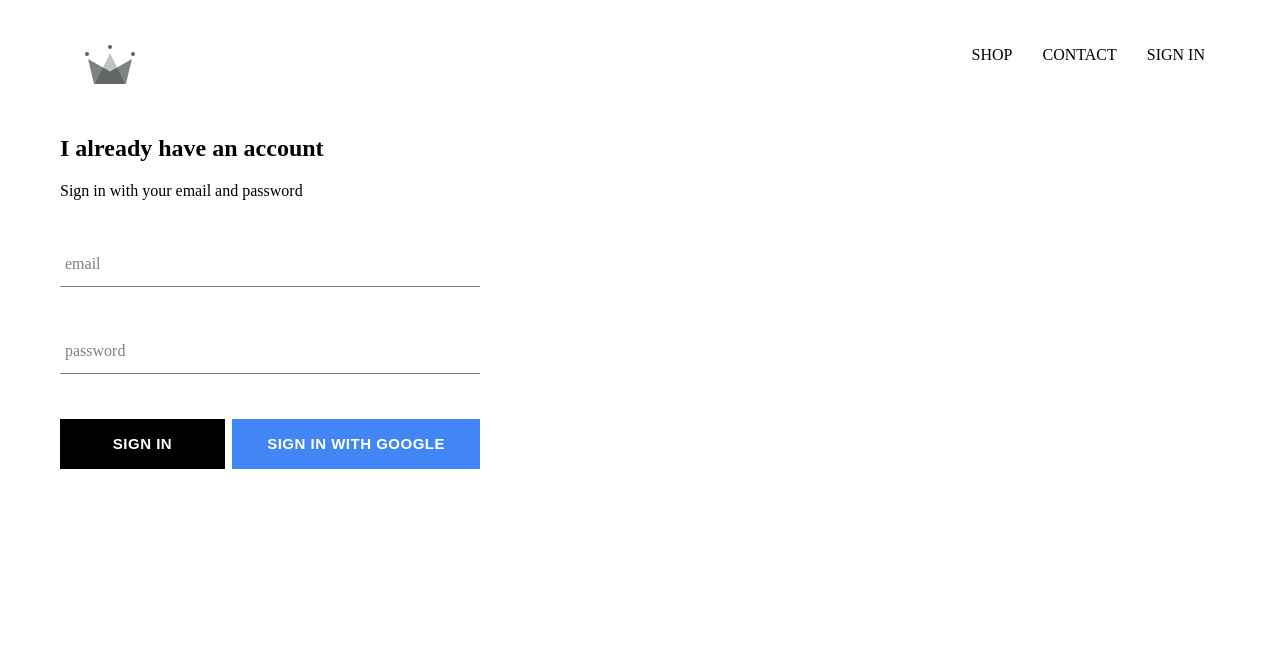
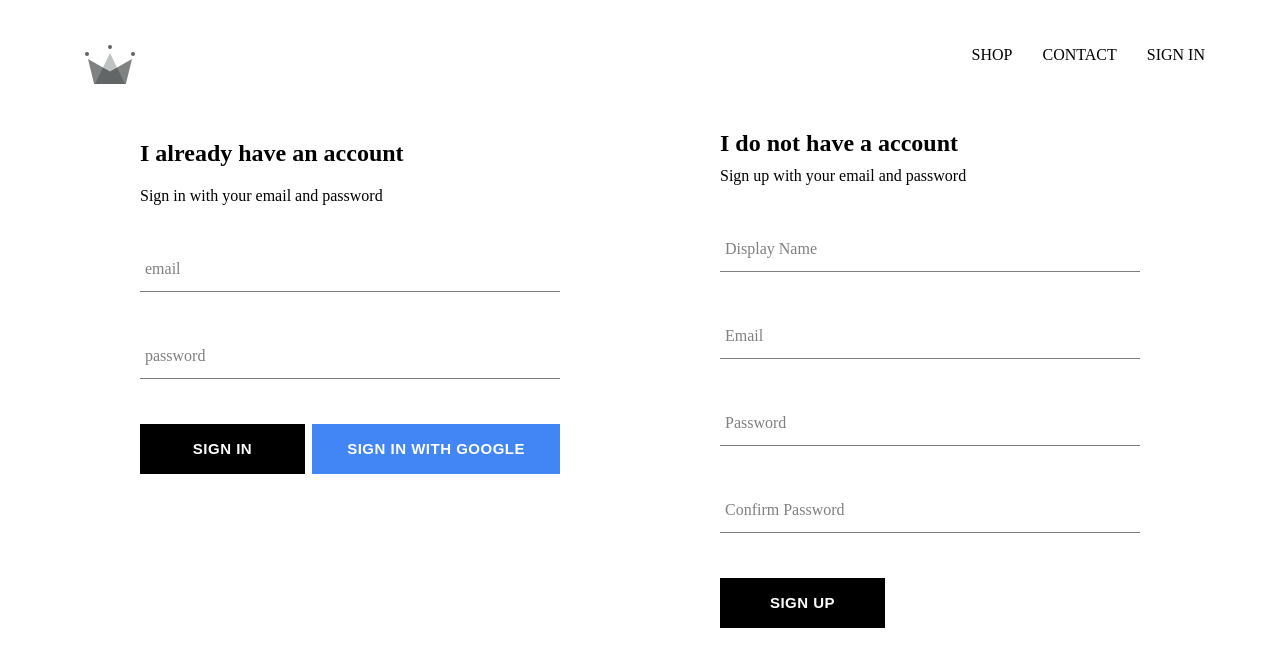
Before and after one commit to rohitbisht01/ecommerce-clothing, a React (Create React App) app: page /signin in a window 1280 px wide. Shown: the top 666 px of the page. Built offline with nearby package versions, Linux system fonts and the light colour scheme; no server answers; a web font is replaced by a local one.

Commit message:
implemented firebase authentication using email and password and stored the credentials in the firebase

```diff
--- a/src/App.js
+++ b/src/App.js
@@ -6,7 +6,7 @@
 import HomePage from "./pages/home/homepage.component";
 import ShopPage from "./pages/shop/shop.component";
 import SignInAndSignUp from "./pages/sign-in-and-sign-up/sign-in-and-sign-up.component";
-import { auth } from "./firebase/firebase.utils";
+import { auth, createUserProfileDocument } from "./firebase/firebase.utils";
 
 class App extends React.Component {
   constructor() {
@@ -20,8 +20,21 @@
   unsubscribeFromAuth = null;
 
   componentDidMount() {
-    this.unsubscribeFromAuth = auth.onAuthStateChanged((user) => {
-      this.setState({ currentUser: user });
+    this.unsubscribeFromAuth = auth.onAuthStateChanged(async (userAuth) => {
+      if (userAuth) {
+        const userRef = await createUserProfileDocument(userAuth);
+
+        userRef.onSnapshot((snapShot) => {
+          this.setState({
+            currentUser: {
+              id: snapShot.id,
+              ...snapShot.data(),
+            },
+          });
+          console.log(this.state);
+        });
+      }
+      this.setState({ currentUser: userAuth });
     });
   }
 
--- /dev/null
+++ b/src/components/sign-up/sign-up.component.jsx
@@ -0,0 +1,103 @@
+import React from "react";
+
+import FormInput from "../form-input/form-input.component";
+import CustomButton from "../custom-button/custom-button.component";
+
+import { auth, createUserProfileDocument } from "../../firebase/firebase.utils";
+
+import "./sign-up.styles.scss";
+
+class SignUp extends React.Component {
+  constructor() {
+    super();
+
+    this.state = {
+      displayName: "",
+      email: "",
+      password: "",
+      confirmPassword: "",
+    };
+  }
+
+  handleSubmit = async (event) => {
+    event.preventDefault();
+
+    const { displayName, email, password, confirmPassword } = this.state;
+
+    if (password !== confirmPassword) {
+      alert("passwords don't match");
+      return;
+    }
+
+    try {
+      const { user } = await auth.createUserWithEmailAndPassword(
+        email,
+        password
+      );
+
+      await createUserProfileDocument(user, { displayName });
+
+      this.setState({
+        displayName: "",
+        email: "",
+        password: "",
+        confirmPassword: "",
+      });
+    } catch (error) {
+      console.error(error);
+    }
+  };
+
+  handleChange = (event) => {
+    const { name, value } = event.target;
+
+    this.setState({ [name]: value });
+  };
+
+  render() {
+    const { displayName, email, password, confirmPassword } = this.state;
+    return (
+      <div className="sign-up">
+        <h2 className="title">I do not have a account</h2>
+        <span>Sign up with your email and password</span>
+        <form className="sign-up-form" onSubmit={this.handleSubmit}>
+          <FormInput
+            type="text"
+            name="displayName"
+            value={displayName}
+            onChange={this.handleChange}
+            label="Display Name"
+            required
+          />
+          <FormInput
+            type="email"
+            name="email"
+            value={email}
+            onChange={this.handleChange}
+            label="Email"
+            required
+          />
+          <FormInput
+            type="password"
+            name="password"
+            value={password}
+            onChange={this.handleChange}
+            label="Password"
+            required
+          />
+          <FormInput
+            type="password"
+            name="confirmPassword"
+            value={confirmPassword}
+            onChange={this.handleChange}
+            label="Confirm Password"
+            required
+          />
+          <CustomButton type="submit">SIGN UP</CustomButton>
+        </form>
+      </div>
+    );
+  }
+}
+
+export default SignUp;
--- /dev/null
+++ b/src/components/sign-up/sign-up.styles.scss
@@ -0,0 +1,9 @@
+.sign-up {
+  width: 420px;
+  display: flex;
+  flex-direction: column;
+
+  .title {
+    margin: 10px 0;
+  }
+}
--- a/src/firebase/firebase.utils.js
+++ b/src/firebase/firebase.utils.js
@@ -12,6 +12,33 @@
   measurementId: "G-VMN5ER7E11",
 };
 
+export const createUserProfileDocument = async (userAuth, additionalData) => {
+  if (!userAuth) {
+    return;
+  }
+
+  const userRef = firestore.doc(`users/${userAuth.uid}`);
+
+  const snapShot = await userRef.get();
+
+  if (!snapShot.exists) {
+    const { displayName, email } = userAuth;
+    const createdAt = new Date();
+
+    try {
+      await userRef.set({
+        displayName,
+        email,
+        createdAt,
+        ...additionalData,
+      });
+    } catch (error) {
+      console.log("error creating user", error.message);
+    }
+  }
+  return userRef;
+};
+
 firebase.initializeApp(config);
 
 export const auth = firebase.auth();
--- a/src/pages/sign-in-and-sign-up/sign-in-and-sign-up.component.jsx
+++ b/src/pages/sign-in-and-sign-up/sign-in-and-sign-up.component.jsx
@@ -1,11 +1,16 @@
 import React from "react";
+
 import SignIn from "../../components/sign-in/sign-in.component";
+import SignUp from "../../components/sign-up/sign-up.component";
+
+import "./sign-in-and-sign-up.styles.scss";
 
 class SignInAndSignUp extends React.Component {
   render() {
     return (
       <div className="sign-in-and-sign-up">
         <SignIn />
+        <SignUp />
       </div>
     );
   }
--- a/src/pages/sign-in-and-sign-up/sign-in-and-sign-up.styles.scss
+++ b/src/pages/sign-in-and-sign-up/sign-in-and-sign-up.styles.scss
@@ -0,0 +1,6 @@
+.sign-in-and-sign-up {
+  width: 1000px;
+  display: flex;
+  justify-content: space-between;
+  margin: 30px auto;
+}
```
